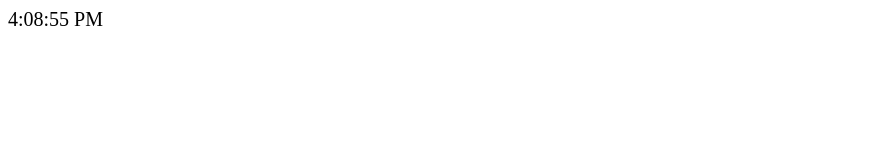
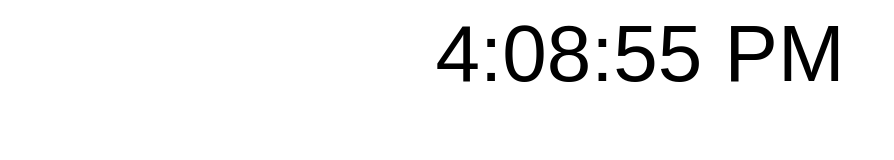
Before and after one commit to rhx1138/time-of-day, a plain HTML site: page index.html in a window 1280 px wide. Shown: the whole page, without its empty margins (0-894 px from the left). Drawn offline with Linux system fonts and the light colour scheme.

Commit message:
updated clock font, centered

```diff
--- a/styles.css
+++ b/styles.css
@@ -1 +1,5 @@
-#clock{font-size:20px;}
+#clock{
+    font-size: 80px;
+    text-align: center;
+    font-family: Arial, Helvetica, sans-serif;
+    }
```
